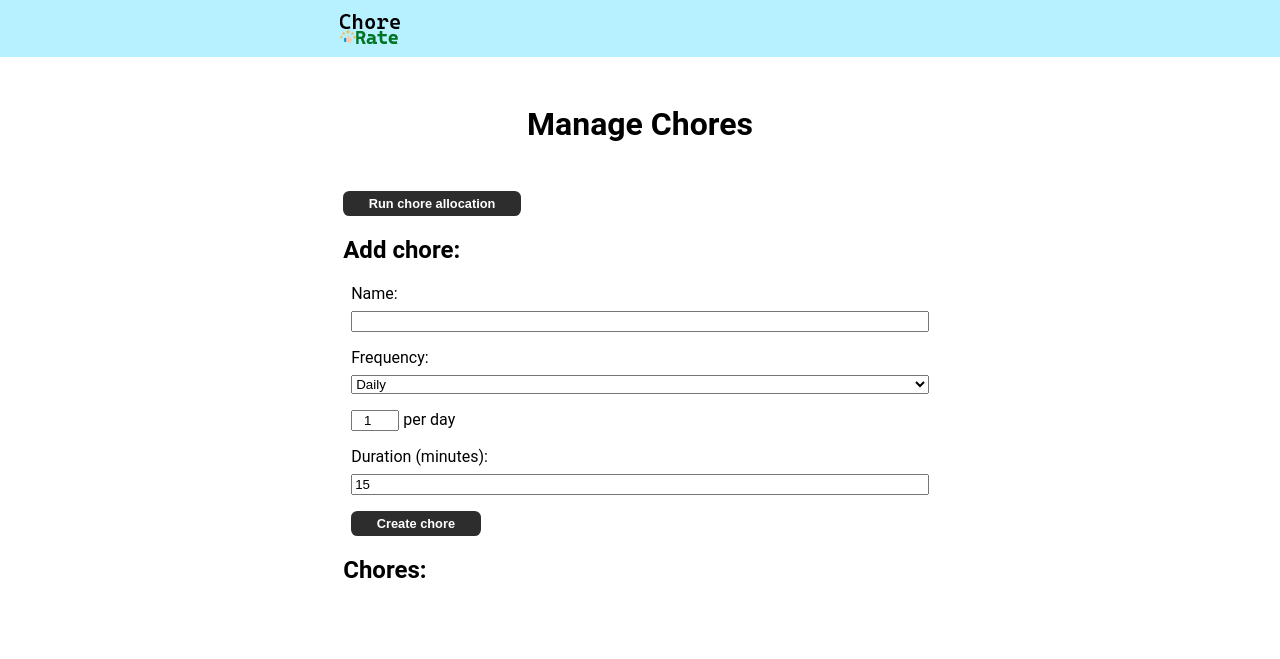
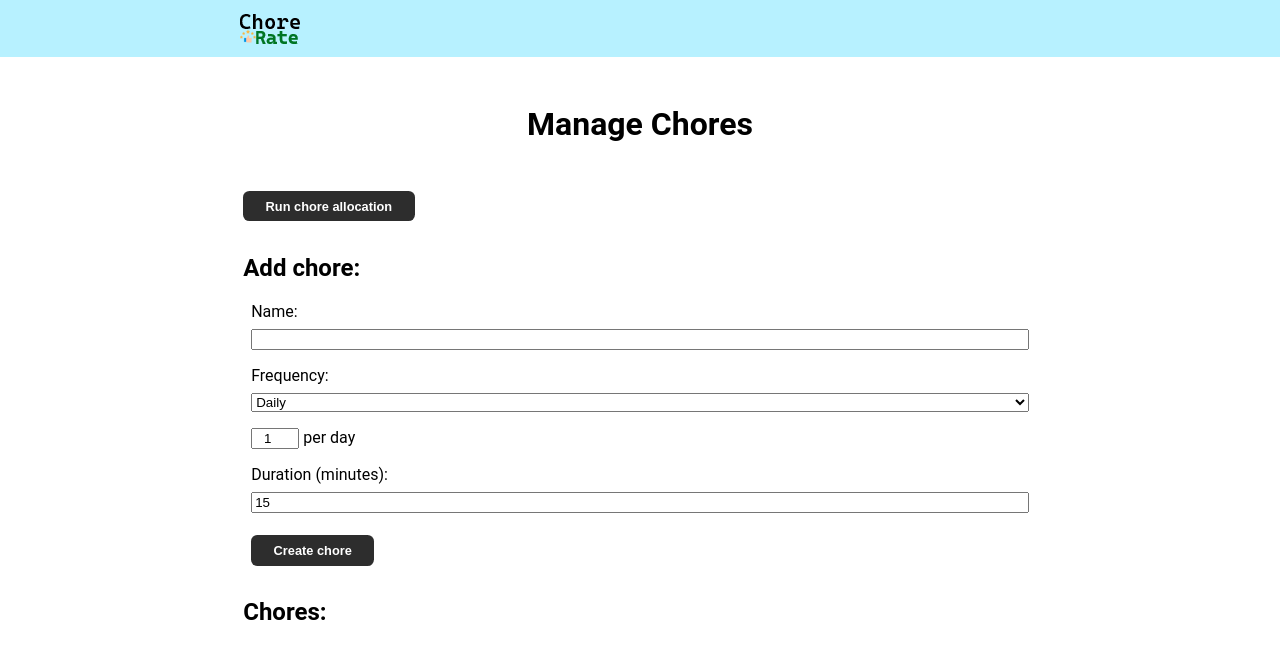
Before and after one commit to avabellaw/ChoreRate, a Python web app: template chorerate/templates/chores/manage.html in a window 1280 px wide. Shown: the top 659 px of the page. Run offline with Jinja, Linux system fonts and the light colour scheme; the template is opened without the code that fills it, so the values that code supplies are empty.

Commit message:
style: Improve button padding and margin

```diff
--- a/chorerate/static/css/styles.css
+++ b/chorerate/static/css/styles.css
@@ -184,7 +184,7 @@ button.dropdown-btn:hover {
 
 @media screen and (min-width: 625px) {
     .container {
-        max-width: 600px;
+        max-width: 800px;
     }
 
     .nav-link, .dropdown {
@@ -227,18 +227,15 @@ button.dropdown-btn:hover {
 
 .btn {
     width: fit-content;
-    padding: 0.4em 2em;
+    padding: 0.6em 1.75em;
     background-color: #000000d2;
     color: #fff;
     border-radius: 0.5em;
     border: none;
     font-weight: 600;
     font-size: 0.8em;
-}
-
-.btn {
     text-decoration: none;
-    color: #fff;
+    margin-bottom: 1em;
 }
 
 .btn:hover {
@@ -299,8 +296,8 @@ a.small-link {
     margin-bottom: 1em;
 }
 
-#add-chore-form > .btn--form {
-    margin: 0;
+.btn--form {
+    margin-top: 0.5em;
 }
 
 .dual-form-btn-container {
```
